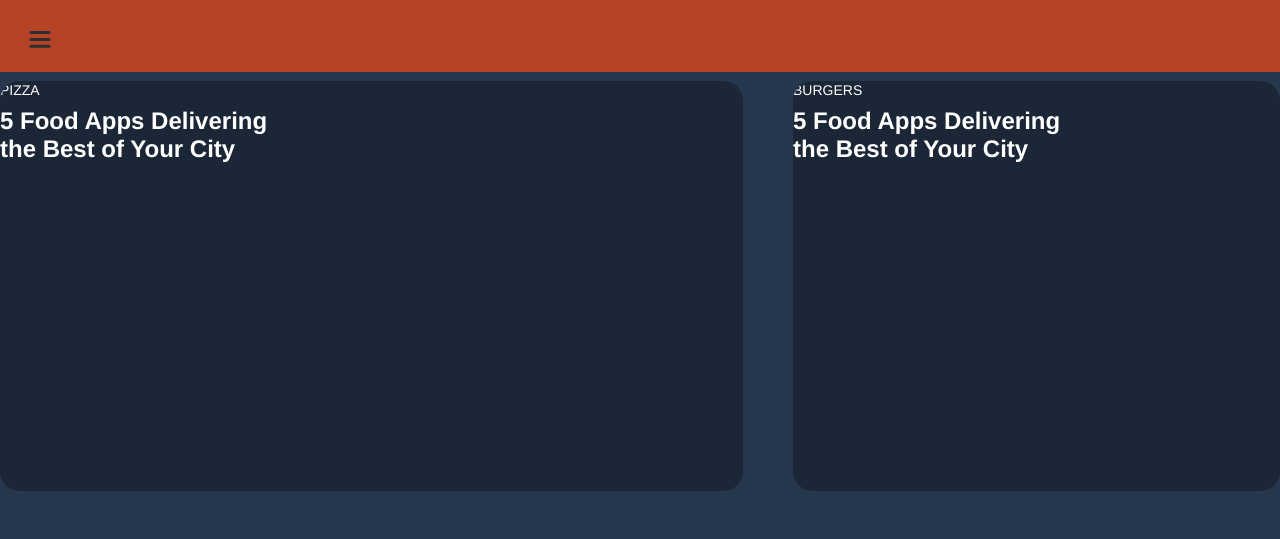
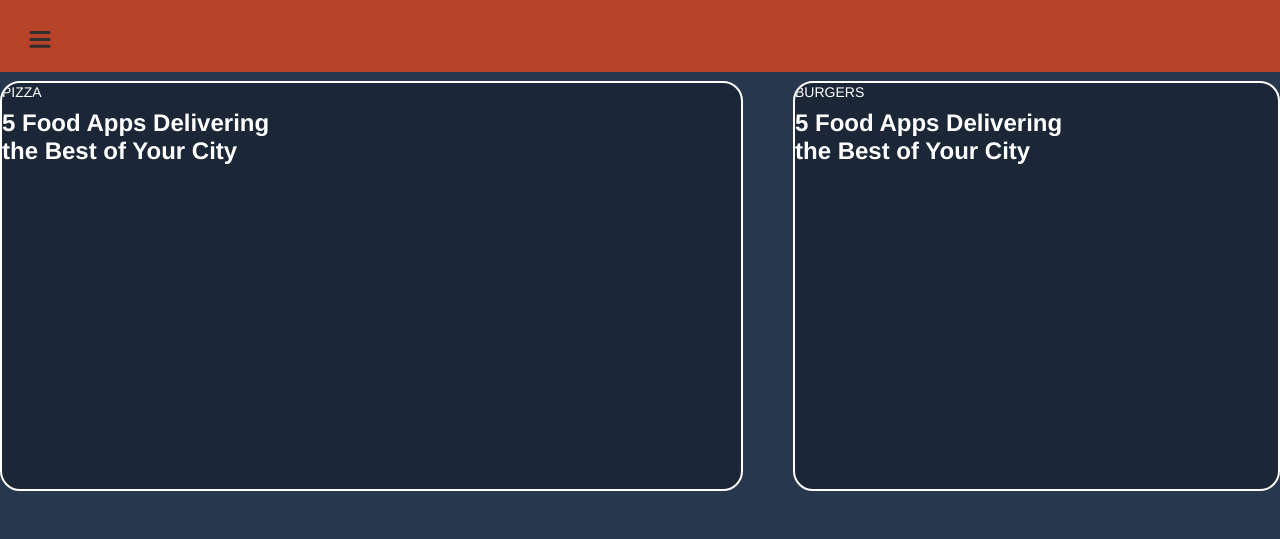
Before and after one commit to Retrope13/Personal-Website, a React (Create React App) app: page /projects in a window 1280 px wide. Shown: the top 539 px of the page. Built offline with nearby package versions, Linux system fonts and the light colour scheme.

Commit message:
Add border and better text height

```diff
--- a/src/Card.css
+++ b/src/Card.css
@@ -113,6 +113,7 @@
     pointer-events: auto;
     position: relative;
     border-radius: 20px;
+    border: 2px solid #fff;
     background: #1b2636;
     overflow: hidden;
     width: 100%;
@@ -121,7 +122,7 @@
   }
 
   .open .card-content {
-    height: auto;
+    height: 90vh;
     max-width: 700px;
     overflow: hidden;
   }
```
